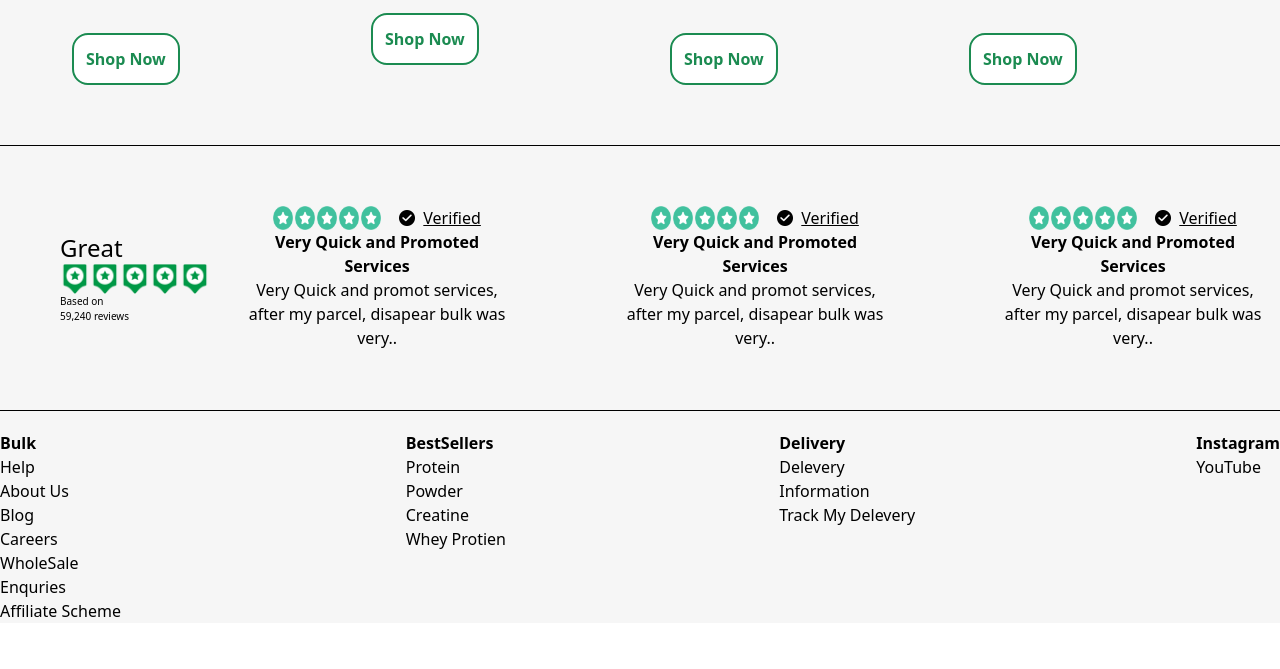
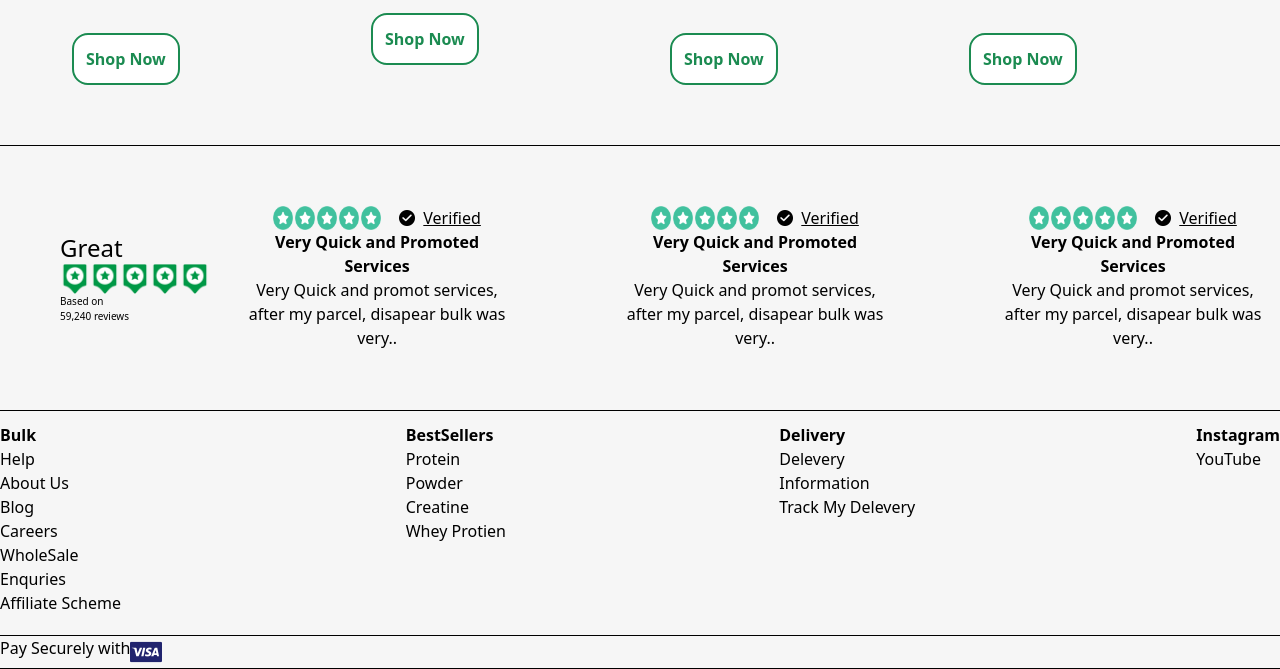
Before and after one commit to EngineerAleem/Bulk-Website-in-TailwindCSS, a website: page index.html in a window 1280 px wide. Shown: the part 4178-4847 px from the top of the page. Before the commit the page ends 4801 px from the top, so only its background shows below. Drawn offline with Linux system fonts and the light colour scheme.

Commit message:
Footer is 80% Completed

```diff
--- a/index.html
+++ b/index.html
@@ -618,7 +618,7 @@
 
 
                      <section>
-                            <div class="flex justify-center bg-[#f6f6f6] gap-65 pt-5">
+                            <div class="flex justify-center bg-[#f6f6f6] gap-65 pt-3 pb-5">
                                    <div>
                                           <h1 class="font-bold">Bulk</h1>
                                           <div class="flex flex-col">
@@ -660,7 +660,18 @@
                                    </div>
                             </div>
                      </section>
+                     <hr>
 
+                     <section>
+                                   <div class="bg-[#f6f6f6]">
+                                                 <div class="flex">
+                                                        <h1>Pay Securely with</h1>
+                                                        <img class="w-8 h-8" src="./src/images/visa.png" alt="" >
+                                                 </div>
+                                                 <div></div>
+                                   </div>
+                     </section>
+                       <hr>
                      </section>
        </footer>
 </body>
```
Also changed, not shown: src/images/amex.png (added), src/images/shopping.png (added), src/images/visa.png (added), src/output.css.
